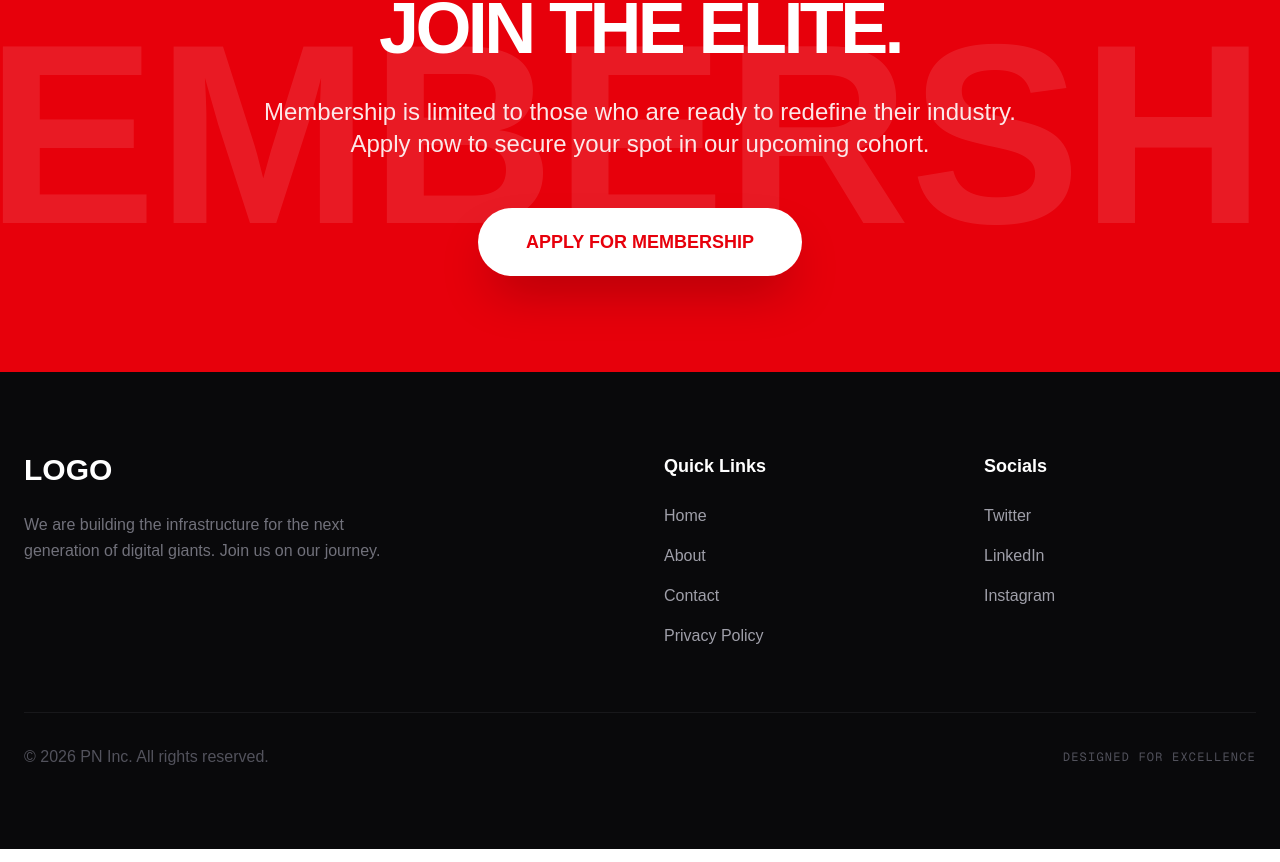
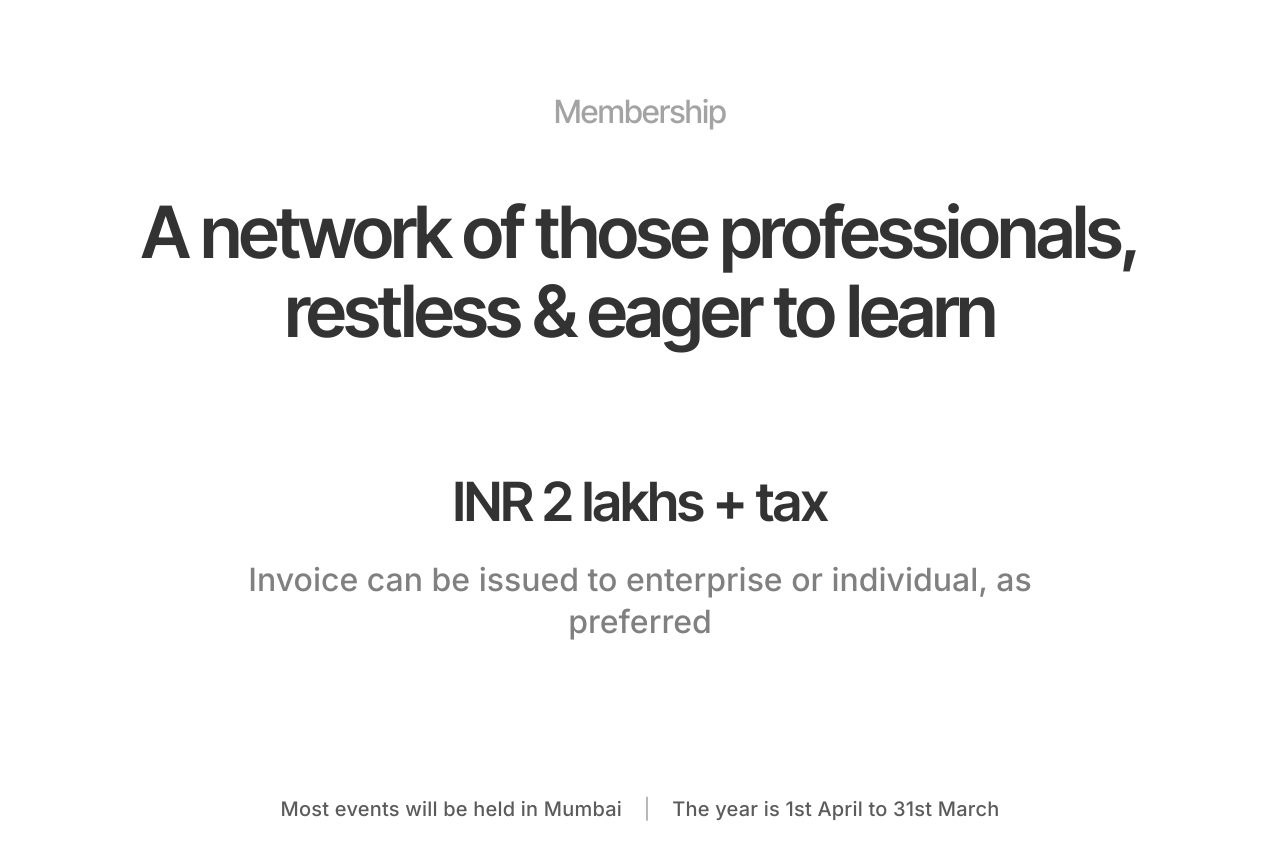
Before and after one commit to SRayyan555/pn, a Next.js app: page / in a window 1280 px wide. Shown: the part 4058-4920 px from the top of the page. Built offline with nearby package versions, Linux system fonts and the light colour scheme.

Commit message:
membership section

```diff
--- a/components/Membership.tsx
+++ b/components/Membership.tsx
@@ -1,18 +1,33 @@
 export default function Membership() {
   return (
-    <section className="py-24 bg-red-600 text-white overflow-hidden relative">
-      <div className="max-w-7xl mx-auto px-6 text-center relative z-10">
-        <h2 className="text-5xl md:text-7xl font-black mb-8 tracking-tighter">JOIN THE ELITE.</h2>
-        <p className="text-xl md:text-2xl mb-12 font-light opacity-90 max-w-3xl mx-auto">
-          Membership is limited to those who are ready to redefine their industry. Apply now to secure your spot in our upcoming cohort.
-        </p>
-        <button className="bg-white text-red-600 px-12 py-5 rounded-full font-black text-lg hover:scale-105 transition-transform shadow-2xl">
-          APPLY FOR MEMBERSHIP
-        </button>
-      </div>
-      {/* Decorative background text */}
-      <div className="absolute top-0 left-0 w-full h-full flex items-center justify-center opacity-10 pointer-events-none">
-        <span className="text-[20vw] font-black leading-none whitespace-nowrap">MEMBERSHIP</span>
+    <section id="membership" className="py-32 md:py-48 bg-white flex flex-col items-center text-center">
+      <div className="max-w-[1280px] px-8 flex flex-col gap-10 md:gap-14">
+        {/* Label */}
+        <span className="font-display font-medium text-[24px] md:text-[32px] text-[#A3A3A3] tracking-[-0.5px]">
+          Membership
+        </span>
+
+        {/* Main Heading */}
+        <h2 className="font-display font-semibold text-[42px] md:text-[72px] leading-[110%] tracking-[-1.5px] md:tracking-[-2.6px] text-[#333333] max-w-[1100px] mx-auto">
+          A network of those professionals,<br className="hidden md:block" /> restless & eager to learn
+        </h2>
+
+        {/* Price and Note */}
+        <div className="mt-8 md:mt-16 flex flex-col gap-4 md:gap-6">
+          <h3 className="font-display font-semibold text-[36px] md:text-[54px] leading-[120%] tracking-[-1px] md:tracking-[-1.5px] text-[#333333]">
+            INR 2 lakhs + tax
+          </h3>
+          <p className="font-sans font-medium text-[20px] md:text-[32px] leading-[130%] text-[#808080] max-w-[850px] mx-auto">
+            Invoice can be issued to enterprise or individual, as preferred
+          </p>
+        </div>
+
+        {/* Footer info */}
+        <div className="mt-16 md:mt-24">
+          <p className="font-sans font-medium text-[16px] md:text-[20px] text-[#333333] tracking-[0.2px] opacity-80">
+            Most events will be held in Mumbai <span className="mx-2 md:mx-4 text-[#A3A3A3]">|</span> The year is 1st April to 31st March
+          </p>
+        </div>
       </div>
     </section>
   );
```
